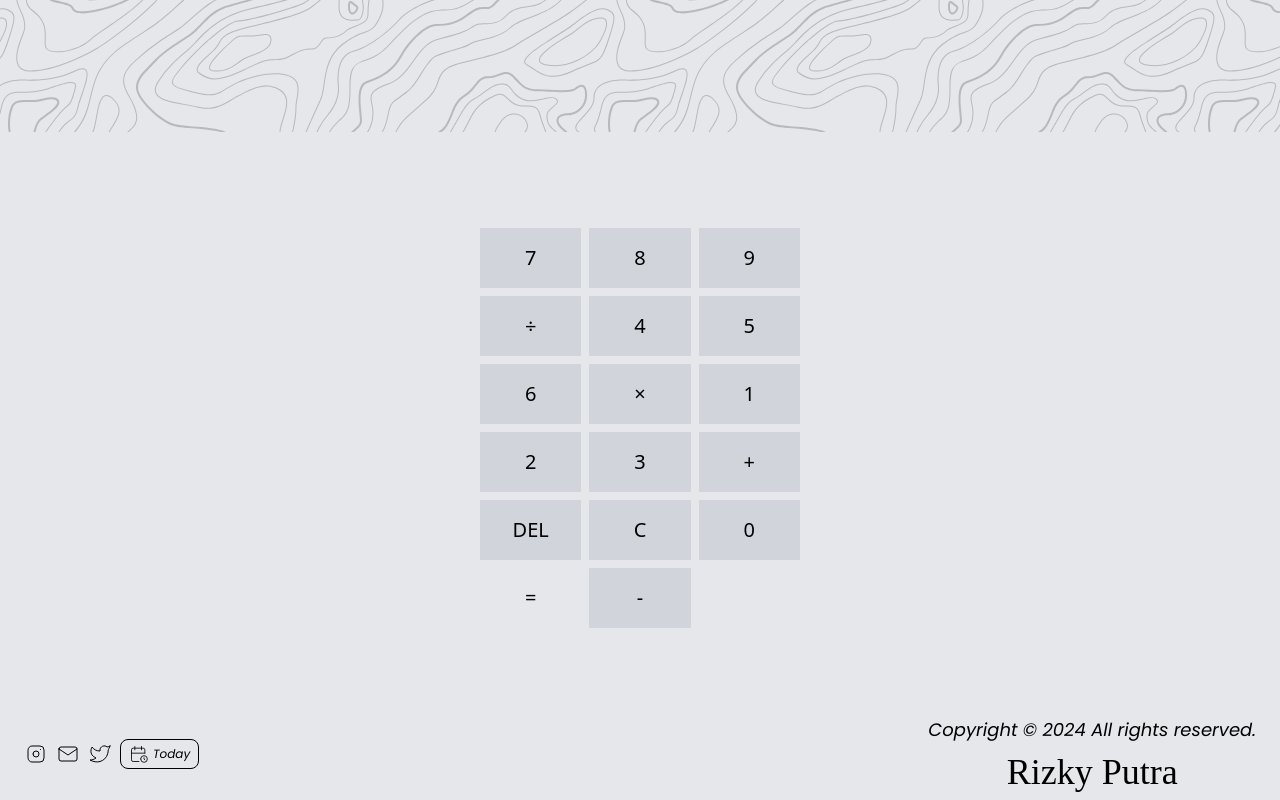
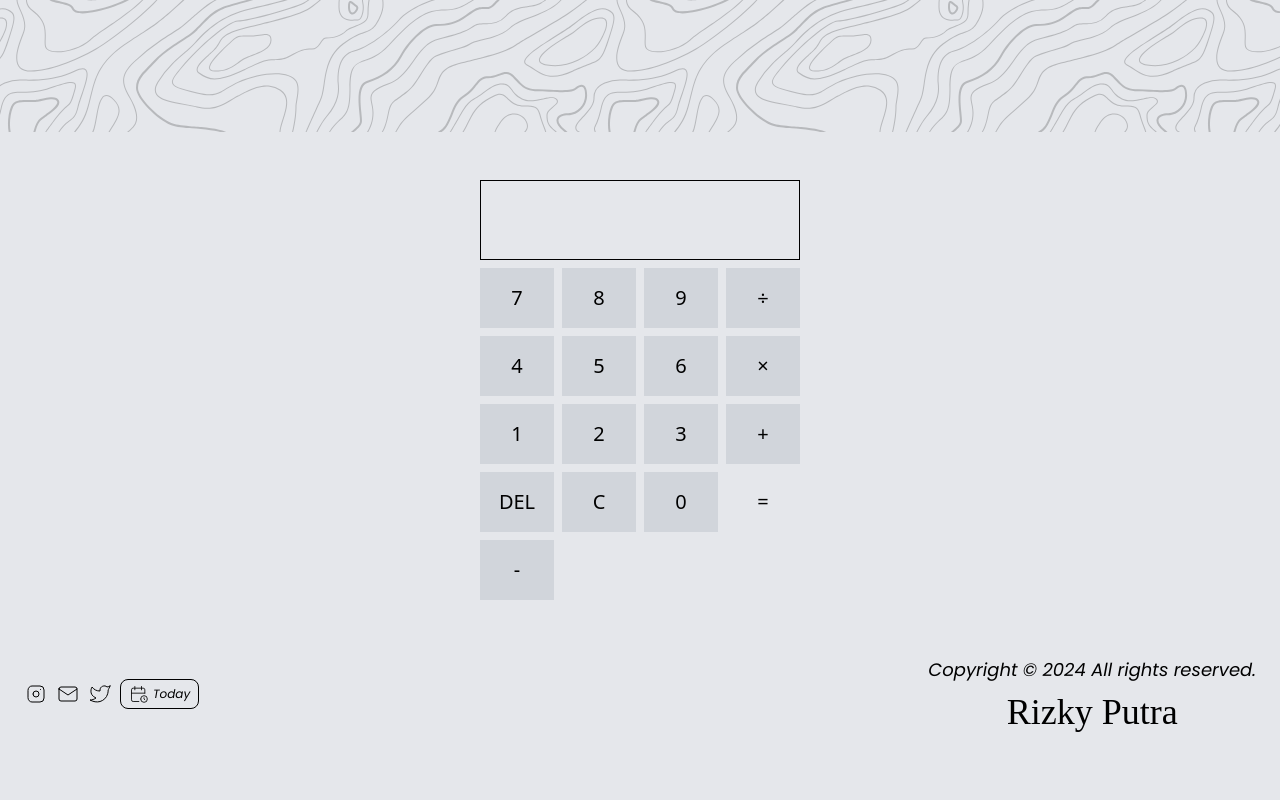
Before and after one commit to rochmadrizky/MyWeb-Next, a Next.js app: page /calculator in a window 1280 px wide. Shown: the part 426-1226 px from the top of the page. After the commit the page ends 1166 px from the top, so only its background shows below. Built offline with nearby package versions, Linux system fonts and the light colour scheme; a web font is replaced by a local one.

Commit message:
WIP kalkulator lagi ygy

```diff
--- a/src/app/components/calculator/Calculator.tsx
+++ b/src/app/components/calculator/Calculator.tsx
@@ -3,84 +3,88 @@
 import React, { useState } from "react";
 
 const Calculator: React.FC = () => {
-  const [expression, setExpression] = useState("");
-  const [result, setResult] = useState("");
+  const [ekspresi, mengaturEkspresi] = useState("");
+  const [hasil, mengaturHasil] = useState("");
 
-  const handleClick = (value: string) => {
-    if (value === "C") {
-      setExpression("");
-      setResult("");
-    } else if (value === "DEL") {
-      setExpression((prev) => prev.slice(0, -1));
-    } else if (value === "=") {
-      calculateResult();
+  const menanganiKlik = (nilai: string) => {
+    if (nilai === "C") {
+      mengaturEkspresi("");
+      mengaturHasil("");
+    } else if (nilai === "DEL") {
+      mengaturEkspresi((sebelum) => sebelum.slice(0, -1));
+    } else if (nilai === "=") {
+      menghitungHasil();
     } else {
-      setExpression((prev) => prev + value);
+      mengaturEkspresi((sebelum) => sebelum + nilai);
     }
   };
 
-  const calculateResult = () => {
+  const menghitungHasil = () => {
     try {
-      const evaluatedExpression = expression.replace(/×/g, "*");
-      const finalExpression = evaluatedExpression.replace(/÷/g, "/");
-      const result = eval(finalExpression);
-      setResult(`${result}`);
+      const evaluasiHasil = ekspresi.replace(/×/g, "*");
+      const ekspresiAkhir = evaluasiHasil.replace(/÷/g, "/");
+      const hasil = eval(ekspresiAkhir);
+      mengaturHasil(`${hasil}`);
     } catch (error) {
-      setResult("Error");
+      mengaturHasil("Error");
     }
   };
 
   return (
-    <div className="flex flex-col max-w-xs mx-auto my-8">
-      <div className="bg-gray-200 text-xl text-right">{expression}</div>
-      <div className="bg-gray-200 text-xl text-right p-2">{result}</div>
-      <div className="grid grid-cols-3 gap-2">
-        {["7", "8", "9", "÷"].map((value, index) => (
+    <div className="flex flex-col max-w-xs mx-auto">
+      <div className="w-full h-20 border border-black mb-2">
+        <div className=" text-right p-4">
+          <p>{ekspresi}</p>
+          <p>{hasil}</p>
+        </div>
+      </div>
+      <div className="grid grid-cols-4 gap-2">
+        {["7", "8", "9", "÷"].map((nilai, index) => (
           <button
             key={index}
             className="bg-gray-300 text-xl p-4 hover:bg-gray-400"
-            onClick={() => handleClick(value)}
+            onClick={() => menanganiKlik(nilai)}
           >
-            {value}
+            {nilai}
           </button>
         ))}
 
-        {["4", "5", "6", "×"].map((value, index) => (
+        {["4", "5", "6", "×"].map((nilai, index) => (
           <button
             key={index}
             className="bg-gray-300 text-xl p-4 hover:bg-gray-400"
-            onClick={() => handleClick(value)}
+            onClick={() => menanganiKlik(nilai)}
           >
-            {value}
+            {nilai}
           </button>
         ))}
 
-        {["1", "2", "3", "+"].map((value, index) => (
+        {["1", "2", "3", "+"].map((nilai, index) => (
           <button
             key={index}
             className="bg-gray-300 text-xl p-4 hover:bg-gray-400"
-            onClick={() => handleClick(value)}
+            onClick={() => menanganiKlik(nilai)}
           >
-            {value}
+            {nilai}
           </button>
         ))}
 
         <button
           className="bg-gray-300 text-xl p-4 hover:bg-gray-400"
-          onClick={() => handleClick("DEL")}
+          onClick={() => menanganiKlik("DEL")}
         >
           DEL
         </button>
 
-        {["C", "0", "=", "-"].map((value, index) => (
+        {["C", "0", "=", "-"].map((nilai, index) => (
           <button
             key={index}
             className={`bg-${
-              value === "=" ? "green" : "gray"
-            }-300 text-xl p-4 hover:bg-${value === "=" ? "green" : "gray"}-400`}
-            onClick={() => handleClick(value)}
+              nilai === "=" ? "green" : "gray"
+            }-300 text-xl p-4 hover:bg-${nilai === "=" ? "green" : "gray"}-400`}
+            onClick={() => menanganiKlik(nilai)}
           >
-            {value}
+            {nilai}
           </button>
         ))}
       </div>
```
